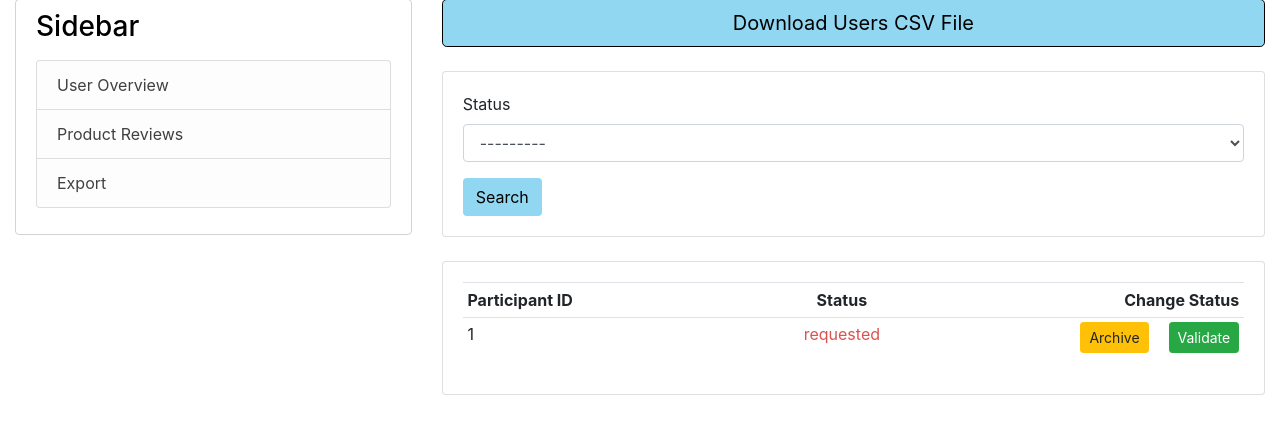
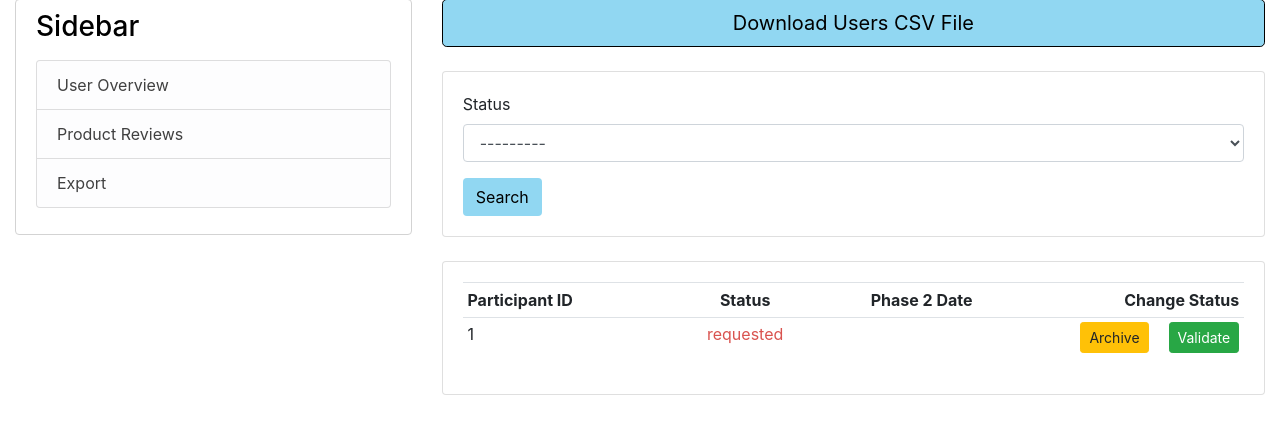
Before and after one commit to TimKie/BSP3, a Django app: page /user_overview/ in a window 1280 px wide. Shown: the part 81-515 px from the top of the page. Run offline with Django 3.2, Linux system fonts and the light colour scheme; a user stored in the database is signed in; tables that the repository leaves empty hold one stand-in row (values such as "Sample post"); some libraries are stand-ins or nearby versions.

Commit message:
Update user_overview.html

```diff
--- a/GoodnessGroceries/templates/GoodnessGroceries/user_overview.html
+++ b/GoodnessGroceries/templates/GoodnessGroceries/user_overview.html
@@ -25,6 +25,7 @@
                     <tr>
                         <th style="text-align:left">Participant ID</th>
                         <th style="text-align:center">Status</th>
+                        <th style="text-align:center">Phase 2 Date</th>
                         <th style="text-align:right">Change Status</th>
                     </tr>
 
@@ -34,6 +35,7 @@
                         <td style="text-align:left">{{user.participant_id}}</td>
                         {% if user.status == 'valid' %}
                             <td style="text-align:center; color: #5cb85c">{{user.status}}</td>
+                            <td style="text-align:center; color: #5cb85c">{{user.phase2_Date}}</td>
                             <td style="text-align:right">
                                  <form action="{% url 'GoodnessGroceries-update_status_of_user_archived' user.participant_id %}" method=POST>
                                     {% csrf_token %}
@@ -42,6 +44,7 @@
                             </td>
                         {% elif user.status == 'requested' %}
                             <td style="text-align:center; color: #d9534f">{{user.status}}</td>
+                            <td></td>
                             <td style="text-align:right">
                                 <form style="float: right;margin-left: 20px" action="{% url 'GoodnessGroceries-update_status_of_user' user.participant_id %}" method=POST>
                                     {% csrf_token %}
@@ -54,6 +57,7 @@
                             </td>
                         {% elif user.status == 'archived' %}
                             <td style="text-align:center; color: orange">{{user.status}}</td>
+                            <td style="text-align:center; color: #5cb85c">{{user.phase2_Date}}</td>
                             <td style="text-align:right">
                                 <form action="{% url 'GoodnessGroceries-update_status_of_user' user.participant_id %}" method=POST>
                                     {% csrf_token %}
```
